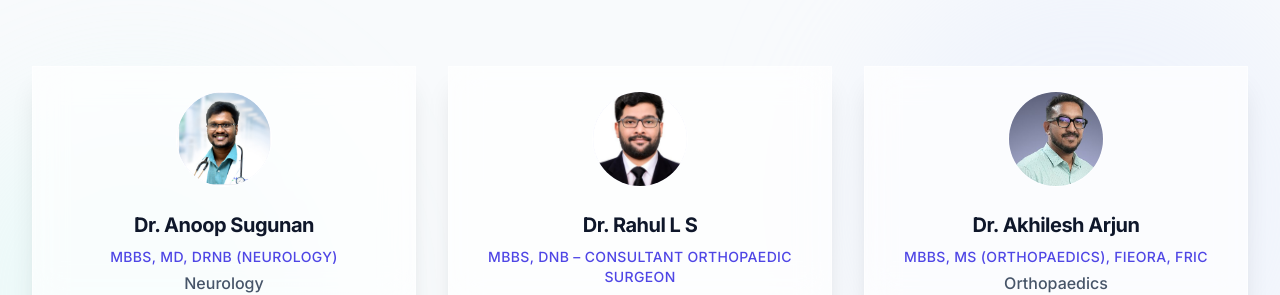
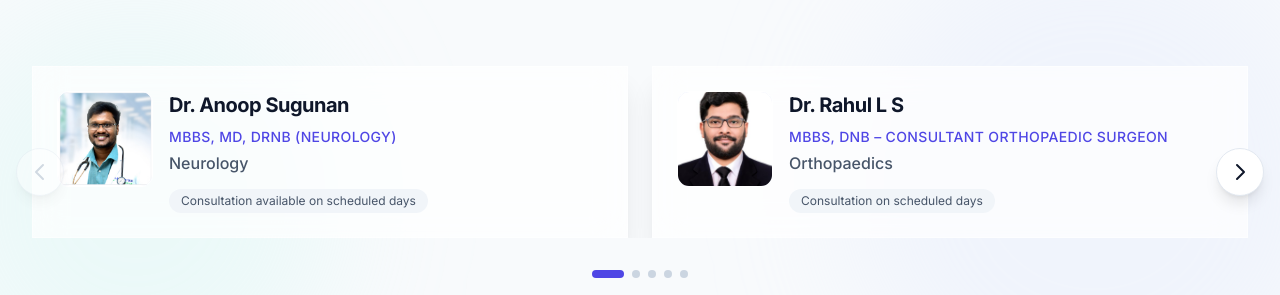
Before and after one commit to arjunsushaman/swasti-fe, a Next.js app: page / in a window 1280 px wide. Shown: the part 3210-3505 px from the top of the page. Built offline with nearby package versions, Linux system fonts and the light colour scheme; no server answers.

Commit message:
UI updates

```diff
--- a/components/home/Boxes.tsx
+++ b/components/home/Boxes.tsx
@@ -68,7 +68,7 @@ export default function Boxes() {
           </motion.div>
           <h2 className="text-3xl md:text-5xl font-bold text-secondary-900 mb-6">Why Choose Swasti?</h2>
           <p className="section-subheading max-w-2xl mx-auto text-lg text-secondary-600">
-            We are not just a clinic — we are a growing healthcare ecosystem designed around your needs.
+            We are not just a clinic we are a growing healthcare ecosystem designed around your needs.
           </p>
         </div>
 
--- a/components/home/DoctorsPreview.tsx
+++ b/components/home/DoctorsPreview.tsx
@@ -1,8 +1,9 @@
 'use client';
 
+import { useState, useRef } from 'react';
 import Link from 'next/link';
 import { motion } from 'framer-motion';
-import { AnimatedSection, AnimatedDiv, StaggerContainer, StaggerItem } from '@/components/ui/Motion';
+import { AnimatedSection, AnimatedDiv } from '@/components/ui/Motion';
 import { hoverLift } from '@/lib/animations';
 import type { Doctor } from '@/types';
 
@@ -11,11 +12,25 @@ interface DoctorsPreviewProps {
 }
 
 export default function DoctorsPreview({ doctors }: DoctorsPreviewProps) {
-  // Filter for featured doctors only, limit to 3
-  const featuredDoctors = doctors.filter(d => d.featured).slice(0, 3);
+  // Filter for featured doctors only
+  const featuredDoctors = doctors.filter(d => d.featured);
 
-  // If no featured doctors, show first 3
-  const displayDoctors = featuredDoctors.length > 0 ? featuredDoctors : doctors.slice(0, 3);
+  // If no featured doctors, show all
+  const displayDoctors = featuredDoctors.length > 0 ? featuredDoctors : doctors;
+
+  const [currentIndex, setCurrentIndex] = useState(0);
+  const carouselRef = useRef<HTMLDivElement>(null);
+
+  const handlePrev = () => {
+    setCurrentIndex((prev) => Math.max(0, prev - 1));
+  };
+
+  const handleNext = () => {
+    setCurrentIndex((prev) => Math.min(displayDoctors.length - 2, prev + 1));
+  };
+
+  const canGoPrev = currentIndex > 0;
+  const canGoNext = currentIndex < displayDoctors.length - 2;
 
   return (
     <AnimatedSection className="py-24 bg-secondary-50 relative">
@@ -33,27 +48,90 @@ export default function DoctorsPreview({ doctors }: DoctorsPreviewProps) {
           </p>
         </div>
 
-        <StaggerContainer className="grid grid-cols-1 md:grid-cols-3 gap-8 mb-12">
+        <div className="relative mb-12">
+          {/* Navigation Buttons */}
+          {displayDoctors.length > 2 && (
+            <>
+              <button
+                onClick={handlePrev}
+                disabled={!canGoPrev}
+                className={`absolute left-0 top-1/2 -translate-y-1/2 -translate-x-4 z-10 w-12 h-12 rounded-full bg-white shadow-lg border border-secondary-200 flex items-center justify-center transition-all ${
+                  canGoPrev ? 'hover:bg-primary-50 hover:border-primary-300 text-secondary-900' : 'opacity-40 cursor-not-allowed text-secondary-400'
+                }`}
+                aria-label="Previous doctor"
+              >
+                <svg className="w-6 h-6" fill="none" stroke="currentColor" viewBox="0 0 24 24">
+                  <path strokeLinecap="round" strokeLinejoin="round" strokeWidth={2} d="M15 19l-7-7 7-7" />
+                </svg>
+              </button>
+              <button
+                onClick={handleNext}
+                disabled={!canGoNext}
+                className={`absolute right-0 top-1/2 -translate-y-1/2 translate-x-4 z-10 w-12 h-12 rounded-full bg-white shadow-lg border border-secondary-200 flex items-center justify-center transition-all ${
+                  canGoNext ? 'hover:bg-primary-50 hover:border-primary-300 text-secondary-900' : 'opacity-40 cursor-not-allowed text-secondary-400'
+                }`}
+                aria-label="Next doctor"
+              >
+                <svg className="w-6 h-6" fill="none" stroke="currentColor" viewBox="0 0 24 24">
+                  <path strokeLinecap="round" strokeLinejoin="round" strokeWidth={2} d="M9 5l7 7-7 7" />
+                </svg>
+              </button>
+            </>
+          )}
+
+          {/* Carousel Container */}
+          <div className="overflow-hidden" ref={carouselRef}>
+            <motion.div
+              className="flex gap-6"
+              animate={{ x: `${-currentIndex * 50}%` }}
+              transition={{ type: 'spring', stiffness: 300, damping: 30 }}
+            >
               {displayDoctors.map((doctor, index) => (
-            <StaggerItem key={doctor.name}>
-              <motion.div whileHover={hoverLift} className="glass-card p-6 h-full text-center hover:border-primary-300 transition-colors">
-                <div className="w-24 h-24 mx-auto mb-6 bg-gradient-to-br from-primary-100 to-primary-50 rounded-full flex items-center justify-center text-4xl shadow-inner border border-white overflow-hidden">
+                <motion.div
+                  key={doctor.name}
+                  className="min-w-[calc(50%-12px)] flex-shrink-0"
+                  whileHover={hoverLift}
+                >
+                  <div className="glass-card p-6 h-full hover:border-primary-300 transition-colors">
+                    <div className="flex flex-col sm:flex-row gap-4">
+                      <div className="w-24 h-24 flex-shrink-0 mx-auto sm:mx-0 bg-gradient-to-br from-primary-100 to-primary-50 rounded-xl flex items-center justify-center text-4xl shadow-inner border border-white overflow-hidden">
                         {doctor.imageUrl ? (
                           <img src={doctor.imageUrl} alt={doctor.name} className="w-full h-full object-cover" />
                         ) : (
                           '👨‍⚕️'
                         )}
                       </div>
+                      <div className="flex-1 text-center sm:text-left">
                         <h3 className="text-xl font-bold text-secondary-900 mb-2">{doctor.name}</h3>
                         <p className="text-primary-600 font-medium mb-1 text-sm uppercase tracking-wide">{doctor.qualifications}</p>
-                <p className="text-secondary-600 mb-4 font-medium">{doctor.specialtyLabel}</p>
+                        <p className="text-secondary-600 mb-3 font-medium">{doctor.specialtyLabel}</p>
                         <div className="inline-block px-3 py-1 bg-secondary-100 text-secondary-600 text-xs rounded-full">
                           {doctor.availability}
                         </div>
+                      </div>
+                    </div>
+                  </div>
                 </motion.div>
-            </StaggerItem>
               ))}
-        </StaggerContainer>
+            </motion.div>
+          </div>
+
+          {/* Dots Indicator */}
+          {displayDoctors.length > 2 && (
+            <div className="flex justify-center gap-2 mt-8">
+              {Array.from({ length: displayDoctors.length - 1 }).map((_, index) => (
+                <button
+                  key={index}
+                  onClick={() => setCurrentIndex(index)}
+                  className={`w-2 h-2 rounded-full transition-all ${
+                    currentIndex === index ? 'bg-primary-600 w-8' : 'bg-secondary-300 hover:bg-secondary-400'
+                  }`}
+                  aria-label={`Go to slide ${index + 1}`}
+                />
+              ))}
+            </div>
+          )}
+        </div>
 
         <AnimatedDiv delay={0.4} className="text-center">
           <motion.div whileHover={{ scale: 1.05 }} whileTap={{ scale: 0.95 }} className="inline-block">
--- a/lib/constants.ts
+++ b/lib/constants.ts
@@ -34,7 +34,7 @@ export const VALUE_BOXES = [
     icon: '🩺',
     title: 'Whole-Person, Family-First Care',
     description:
-      'Our family clinic treats every patient as a person, not a number — with time, attention, and a commitment to long-term relationships.',
+      'Our family clinic treats every patient as a person, not a number with time, attention, and a commitment to long-term relationships.',
   },
   {
     icon: '🧠',
```
Lines whose indentation alone changed are shown as unchanged.
